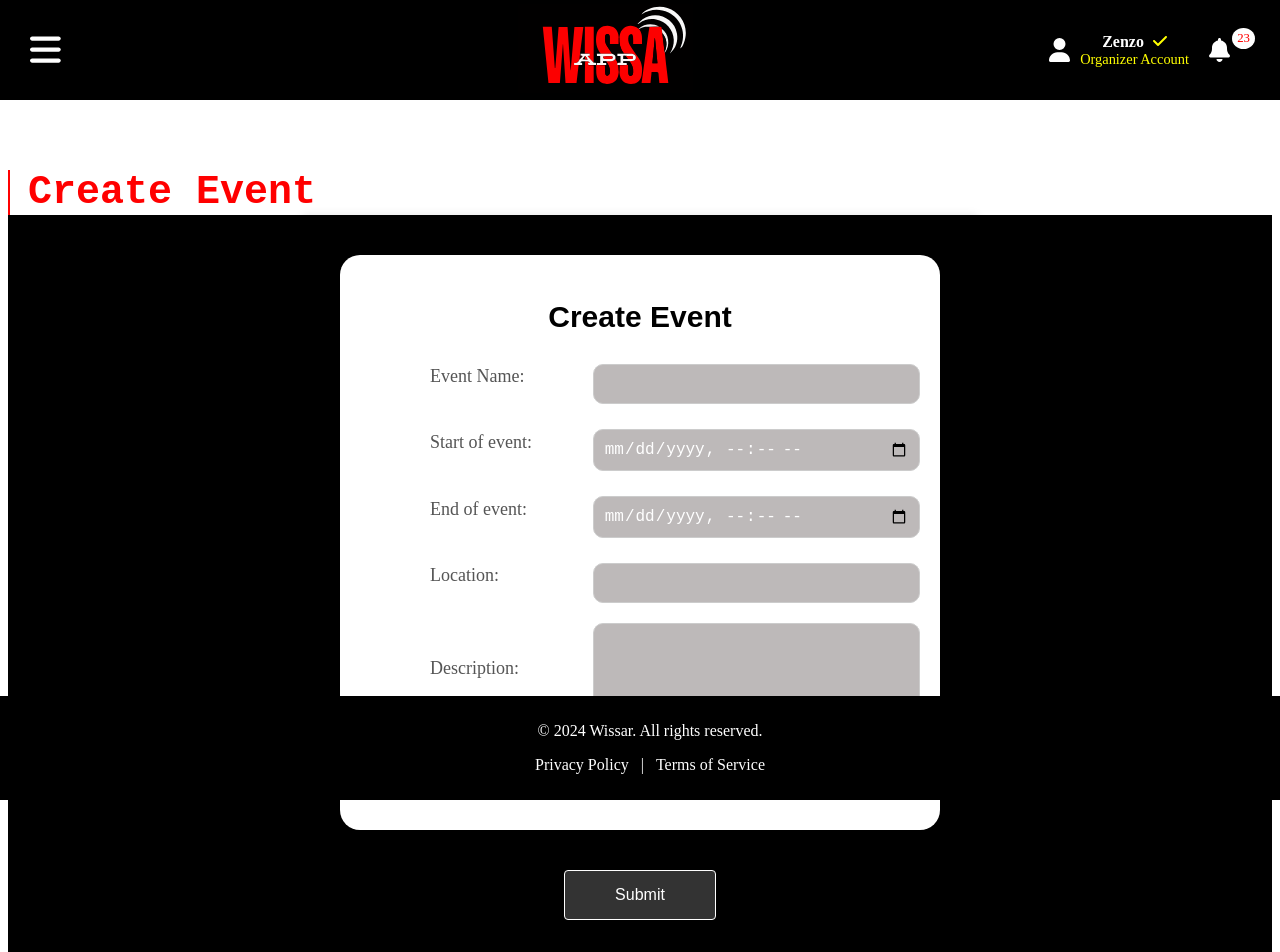
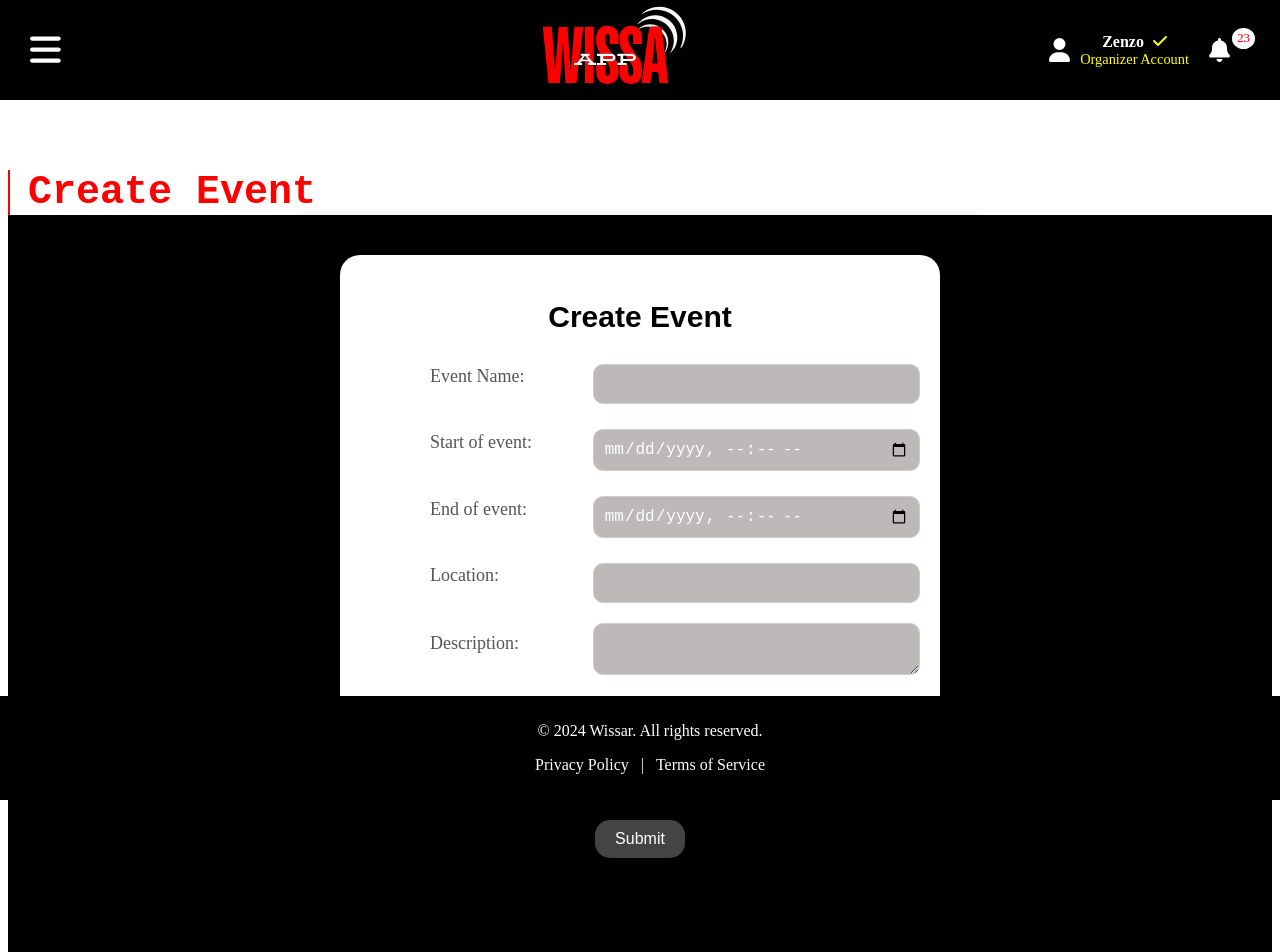
Before and after one commit to FowardPro/wissar_app, a React (Create React App) app: page /createEvent in a window 1280 px wide. Shown: the top 952 px of the page. Built offline with nearby package versions, Linux system fonts and the light colour scheme.

Commit message:
Css fixed

```diff
--- a/src/components/CreateEvent.css
+++ b/src/components/CreateEvent.css
@@ -2,13 +2,12 @@
   background-color: white;
   height: 100vh;
   width: 100%;
-}
+
 
 .createEventPage {
 background-color: black;
 height: 100vh;
 width: 100%;
-}
 
 .form-container{
   background-color: black;
@@ -17,16 +16,57 @@ width: 100%;
   border-radius: 8px;
   box-shadow: 0 0 10px rgba(0, 0, 0, 0.1);
   max-width: 600px; /* Increased by 500 pixels */
-  width: 100%;
   max-height: 1200px; /* Added a max-height */
 
 
+  .button-container {
+    background-color: black;
+    padding: 20px;
+    border-radius: 8px;
+    display: flex;
+    justify-content: center;
+  }
+
+  .button {
+    padding: 15px 50px;
+    border: 1px solid white;
+    border-radius: 4px;
+    background-color: #333;
+    color: white;
+    font-size: 16px;
+    cursor: pointer;
+
+  }
+
+  button:hover {
+    background-color: #555;
+  }
+
+}
+}
 }
 
 
-form {
+
+.createEventPage-container-form {
     display: flex;
     flex-direction: column;
+
+    textarea {
+      resize: vertical;
+      height: 80px;
+    }
+
+    .lineup-group {
+      display: flex;
+      align-items: center;
+    }
+
+    .lineup-input {
+      display: flex;
+      align-items: center;
+      width: 100%;
+    }
   }
   .inputs-div {
     background-color: white;
@@ -36,6 +76,11 @@ form {
     max-width: 600px; /* Increased by 500 pixels */
     max-height: 1000px; /* Added a max-height */
 
+    .form-group {
+      display: flex;
+      align-items: center;
+      margin-bottom: 20px;
+    }
 
     h2 {
       text-align: center;
@@ -71,11 +116,7 @@ form {
 
   }
 
-  .form-group {
-    display: flex;
-    align-items: center;
-    margin-bottom: 20px;
-  }
+
 
   /* label {
     color: black;
@@ -86,44 +127,9 @@ form {
 
 
 
-textarea {
-  resize: vertical;
-  height: 80px;
-}
 
-.lineup-group {
-  display: flex;
-  align-items: center;
-}
 
-.lineup-input {
-  display: flex;
-  align-items: center;
-  width: 100%;
-}
 
-.button-container {
-    background-color: black;
-    padding: 20px;
-    border-radius: 8px;
-    display: flex;
-    justify-content: center;
-  }
-
-  button {
-    padding: 15px 50px;
-    border: 1px solid white;
-    border-radius: 4px;
-    background-color: #333;
-    color: white;
-    font-size: 16px;
-    cursor: pointer;
-
-  }
-
-  button:hover {
-    background-color: #555;
-  }
 
   @media (max-width: 600px) {
     .form-container {
```
Also changed, not shown: src/components/attendee/AttendeeDashboard.js (+13 -13 lines).
